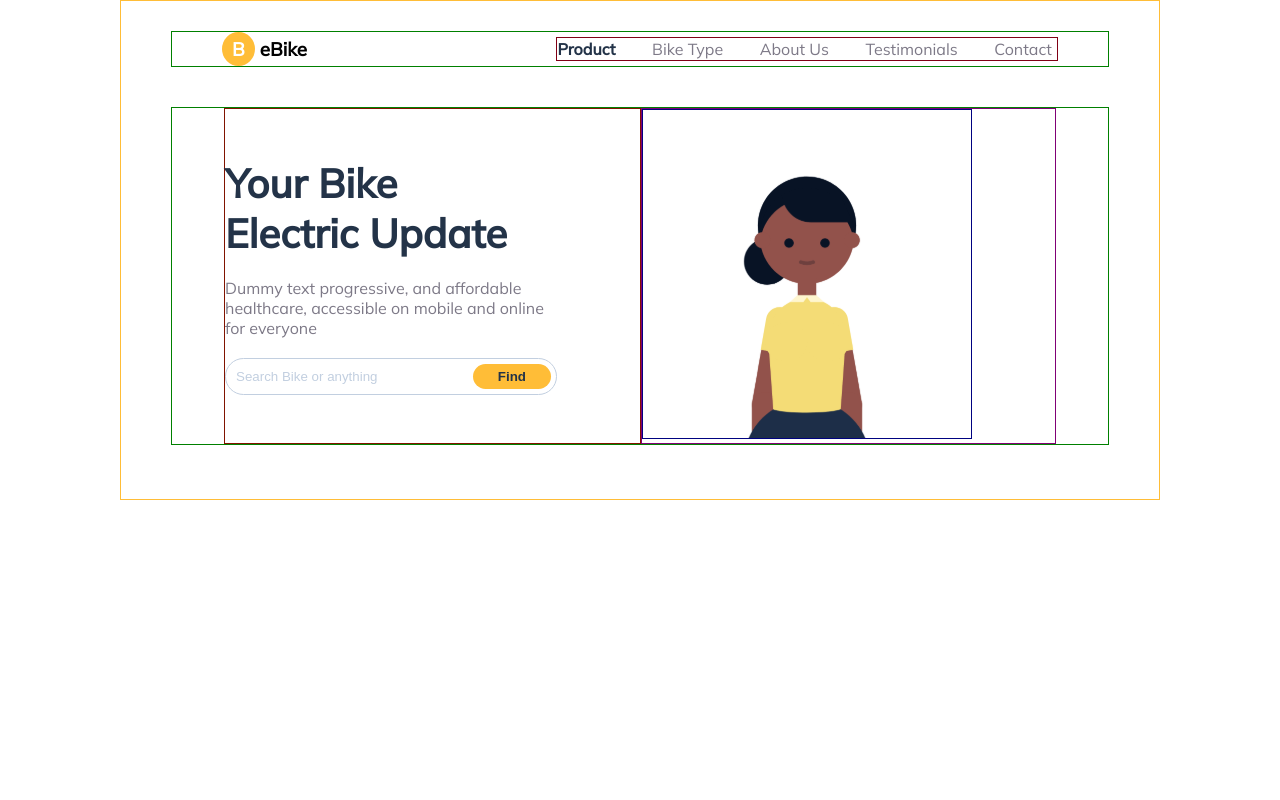
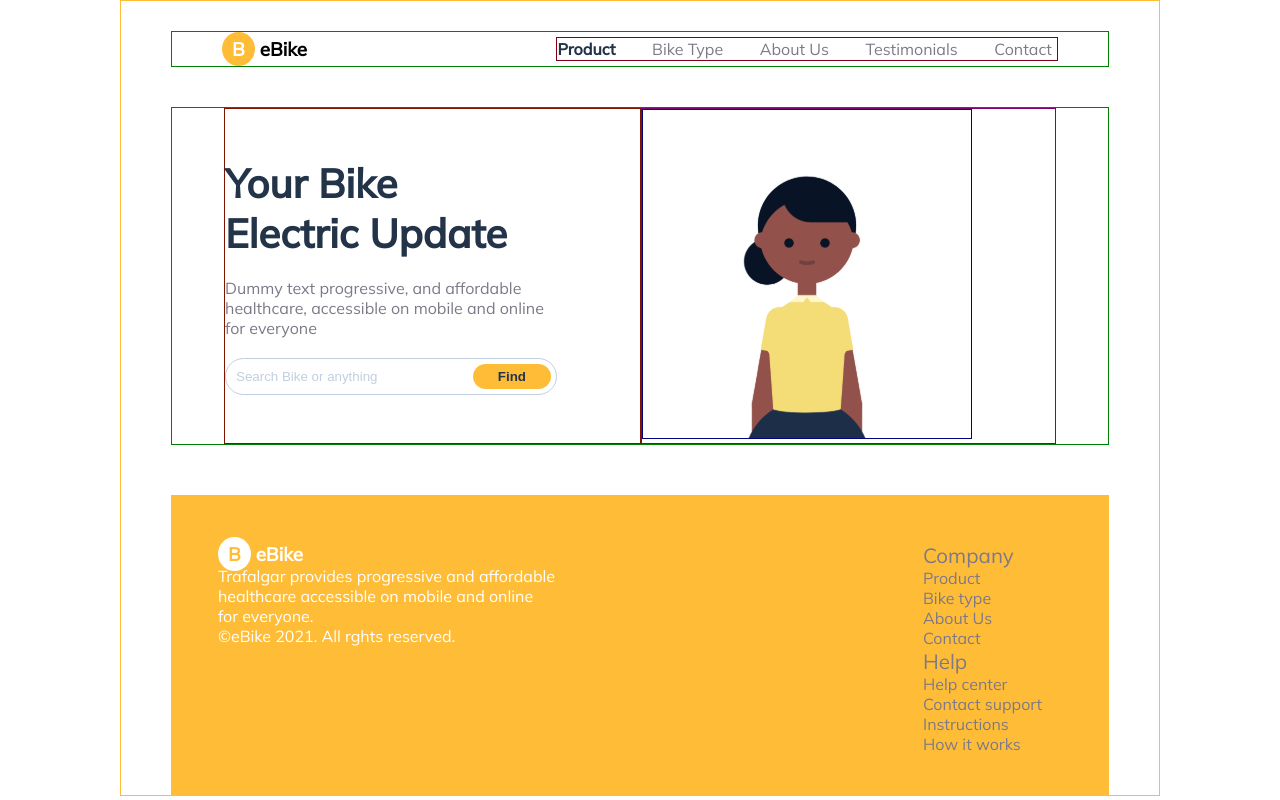
Before and after one commit to Unique-coder/ebike, a React (Create React App) app: page / in a window 1280 px wide. Built offline with nearby package versions, Linux system fonts and the light colour scheme.

Commit message:
update footer 1.2

```diff
--- a/src/App.js
+++ b/src/App.js
@@ -1,5 +1,6 @@
 import HeroSection from "./components/HeroSection";
 import Navbar from "./components/Navbar";
+import Footer from "./components/Footer";
 
 const App = () => {
   return (
@@ -7,6 +8,7 @@ const App = () => {
       <div className="container">
         <Navbar />
         <HeroSection />
+        <Footer />
       </div>
     </div>
   );
--- a/src/components/Footer.css
+++ b/src/components/Footer.css
@@ -0,0 +1,48 @@
+.footer {
+
+    width: 100%;
+    padding: 5%;
+    background-color: var(--primary);;
+    height: 300px;
+    color: #fff;
+    margin-top: 50px;
+}
+
+ul li {
+
+    color:#fff;
+}
+
+.footer-left {
+
+    display: flexbox;
+    flex-direction: column;
+    float: left;
+    height: 100%;
+    width: 40%;
+    justify-content: space-between;
+}
+
+.footer-right {
+
+    display: grid;
+    grid-column-gap: 20px;
+    grid-template-columns: auto auto;
+    grid-template-rows: auto auto auto auto auto;
+    float:right;
+
+}
+
+.logo {
+
+    color: var(--primary);
+    background-color: #fff;
+    padding: 5px 10px;
+    border-radius: 50%;
+    margin-right: 5px;
+}
+
+.bold-footer-link {
+
+    font-size: 20.6px;
+}
--- a/src/components/Footer.jsx
+++ b/src/components/Footer.jsx
@@ -1,4 +1,4 @@
-import '/.Footer.css';
+import "./Footer.css";
 
 const Footer = () => {
     return (
@@ -6,7 +6,7 @@ const Footer = () => {
 
             <div className='footer-left'>
                 <h3>
-                    <span className="bold-B">B</span>eBike
+                    <span className="logo">B</span>eBike
                 </h3>
 
                 <p>
@@ -69,3 +69,5 @@ const Footer = () => {
         </div>
     )
 }
+
+export default Footer;
```
